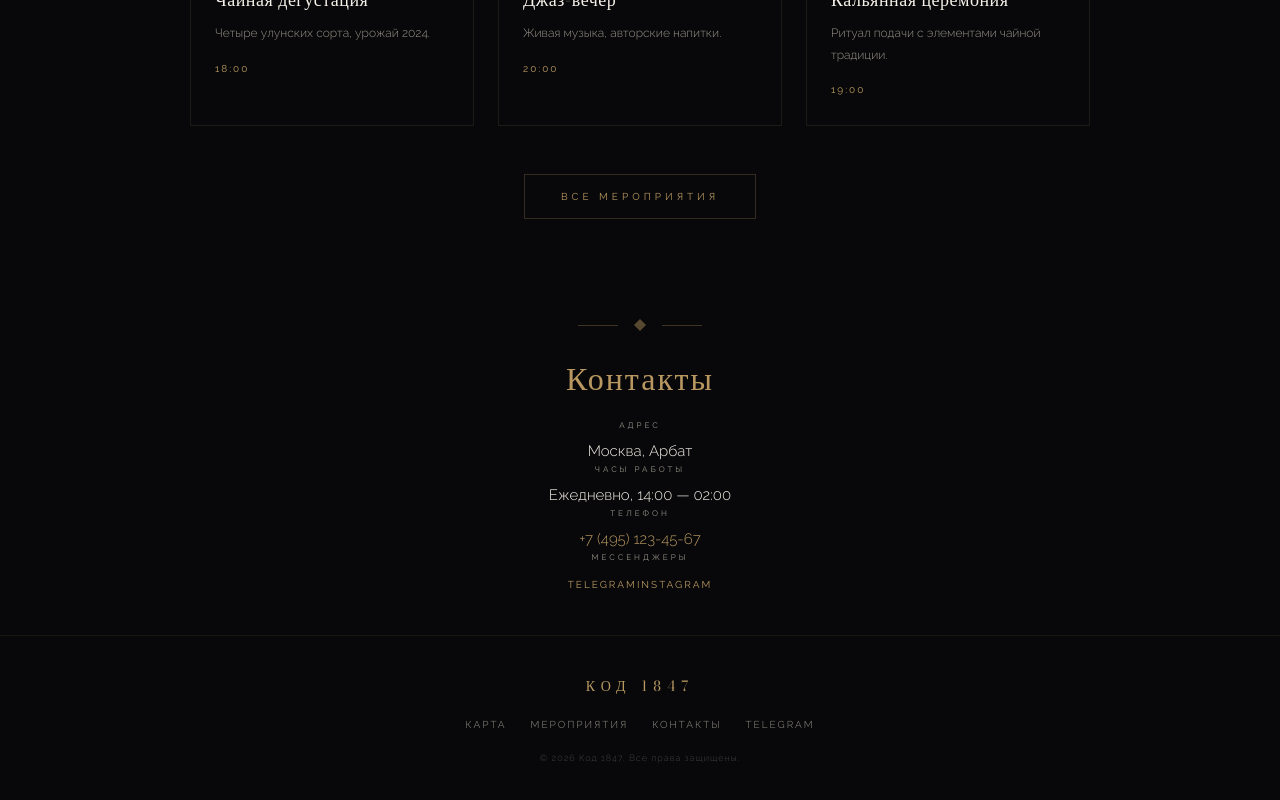
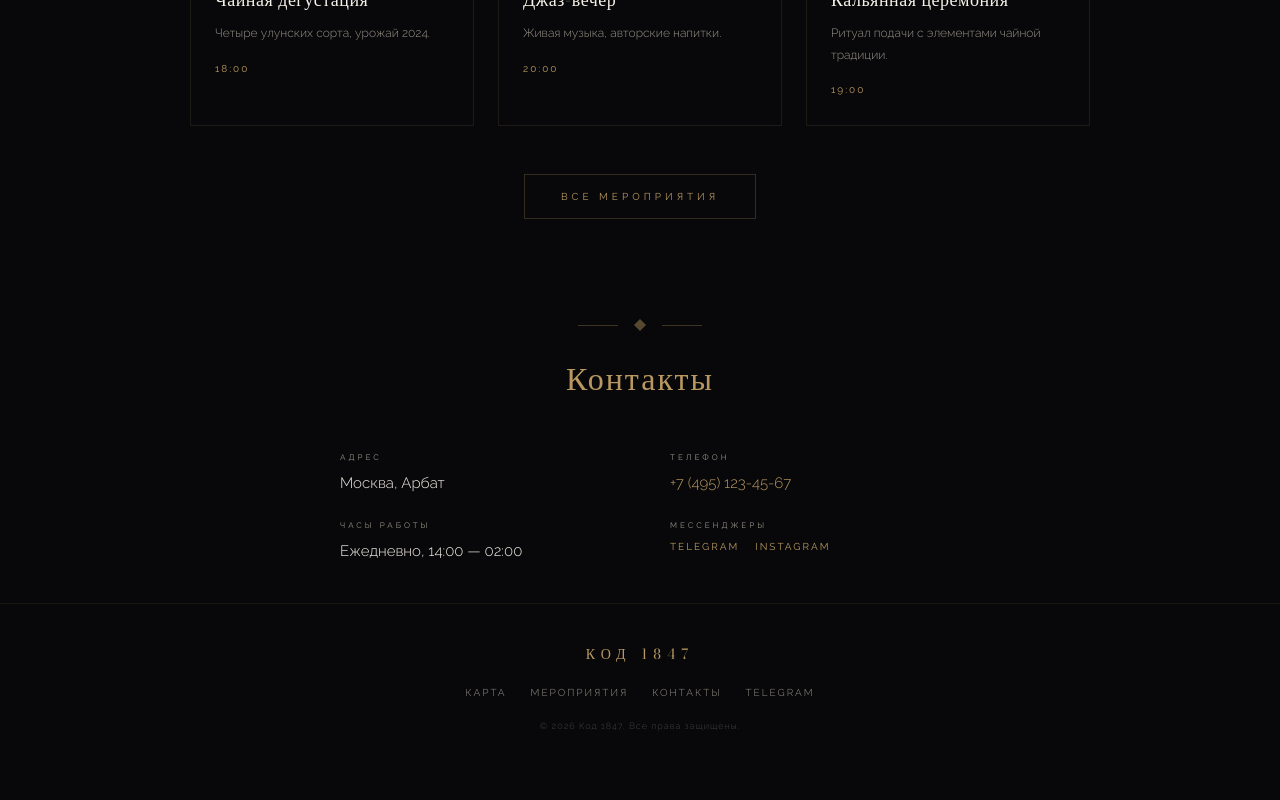
Before and after one commit to andrewsatorim/Kod-1847, a Next.js app: page / in a window 1280 px wide. Shown: the part 3916-4716 px from the top of the page. After the commit the page ends 4690 px from the top, so only its background shows below. Built offline with nearby package versions, Linux system fonts and the light colour scheme.

Commit message:
fix: contact two-column grid layout

```diff
--- a/src/app/globals.css
+++ b/src/app/globals.css
@@ -203,12 +203,14 @@ body { font-family: 'Raleway', sans-serif; color: #F5F0E8; background: #08080A;
 
 /* ===== CONTACT ===== */
 .contact-section { padding: 60px 24px 40px; background: #08080A; display: flex; flex-direction: column; align-items: center; }
-.contact-row { display: flex; justify-content: center; gap: 60px; flex-wrap: wrap; margin-top: 24px; width: 100%; max-width: 800px; }
-.contact-item { text-align: center; }
+.contact-two-col { display: grid; grid-template-columns: 1fr 1fr; gap: 60px; margin-top: 32px; width: 100%; max-width: 600px; }
+@media(max-width: 480px) { .contact-two-col { grid-template-columns: 1fr; gap: 32px; } }
+.contact-col { display: flex; flex-direction: column; gap: 24px; }
+.contact-item { }
 .contact-label { font-family: 'Raleway', sans-serif; font-weight: 400; font-size: 8px; letter-spacing: 3px; text-transform: uppercase; color: #9A958B; margin-bottom: 8px; }
 .contact-value { font-family: 'Raleway', sans-serif; font-weight: 300; font-size: 15px; color: #F5F0E8; line-height: 1.6; }
 .contact-value a { color: #B89860; text-decoration: none; transition: opacity 0.3s; }
 .contact-value a:hover { opacity: 0.7; }
-.contact-social { display: flex; gap: 20px; margin-top: 32px; }
+.contact-social-inline { display: flex; gap: 16px; }
 .social-link { font-family: 'Raleway', sans-serif; font-weight: 400; font-size: 10px; letter-spacing: 2px; color: #B89860; text-decoration: none; text-transform: uppercase; transition: opacity 0.3s; }
 .social-link:hover { opacity: 0.7; }
```
